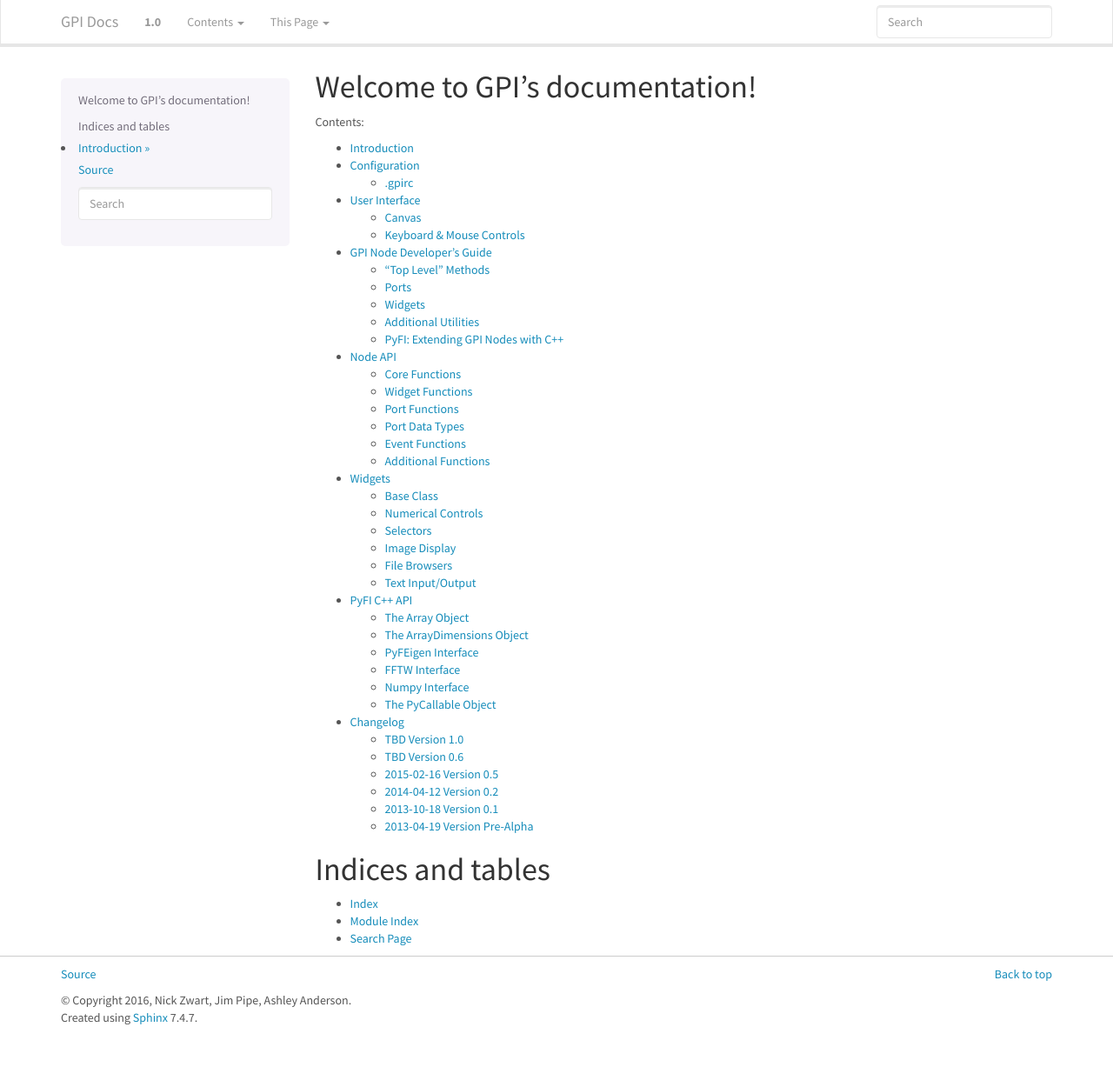
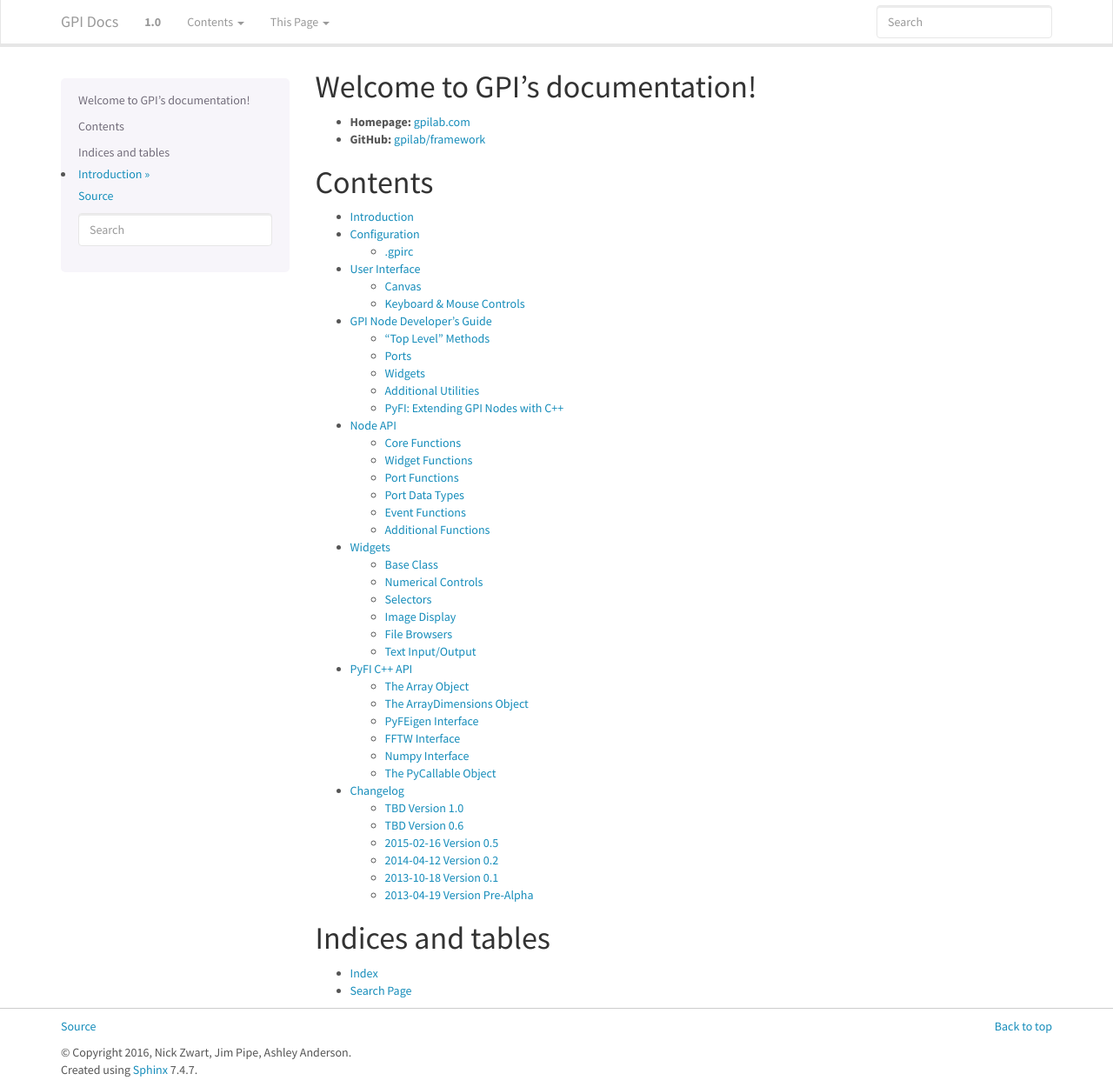
Before and after one commit to gpilab/framework, a Sphinx documentation site: the page built from doc/index.rst, in a window 1280 px wide and 1250 px high. Shown: the whole window at 87% size. Built offline with Sphinx 7.4.7, drawn with Linux system fonts in a browser that asks for light colours.

Commit message:
added links to homepage and github. Removed mods from index section.

```diff
--- a/doc/index.rst
+++ b/doc/index.rst
@@ -6,7 +6,11 @@
 Welcome to GPI's documentation!
 ===============================
 
-Contents:
+* **Homepage:** `gpilab.com <http://gpilab.com>`_
+* **GitHub:** `gpilab/framework <https://github.com/gpilab/framework>`_
+
+Contents
+========
 
 .. toctree::
     :maxdepth: 2
@@ -28,5 +32,6 @@
 ==================
 
 * :ref:`genindex`
-* :ref:`modindex`
 * :ref:`search`
+
+.. * :ref:`modindex`
```
